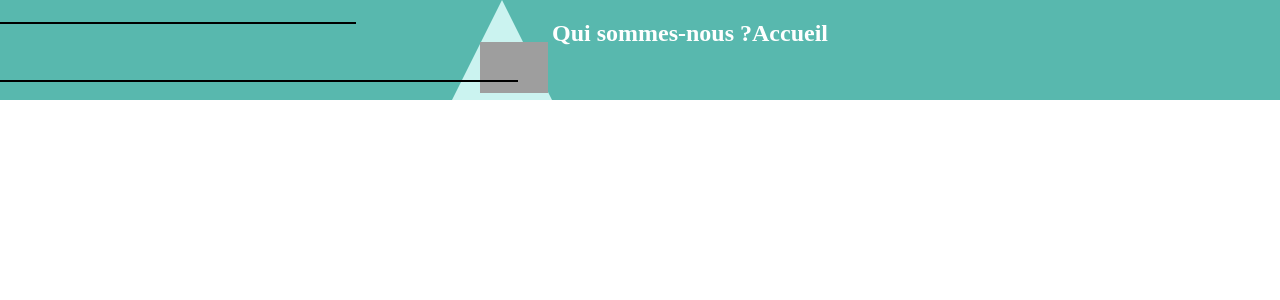
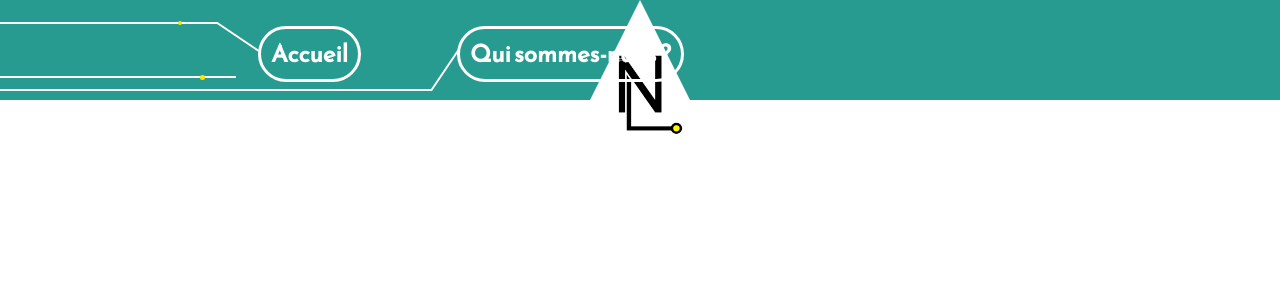
Before and after one commit to siralex214/tram_reseaux, a PHP site: page /base/index.php in a window 1280 px wide. Shown: the top 300 px of the page. Run offline with PHP 8.4, Linux system fonts and the light colour scheme; grey boxes are pictures that could not be loaded.

Commit message:
navbar V2

```diff
--- a/assets/style/style.css
+++ b/assets/style/style.css
@@ -1,15 +1,23 @@
+
 body{
     margin: 0%;
 }
 
+/* HEADER */
+header {
+    font-family: 'Reem Kufi', sans-serif;
+
+}
 #nav{
     width: 100%;
     height: 100px;
-    background-color: #58b8ae;
+    background-color: #279b8f;
     display: flex;
     justify-content: center;
     position: relative;
     color: white;
+    border: none;
+
 }
 
 #triangle{
@@ -17,27 +25,147 @@ body{
     height: 0;
     border-left: 50px solid transparent;
     border-right: 50px solid transparent;
-    border-bottom: 100px solid #cbf3f0;
+    border-bottom: 100px solid #ffffff;
     position: relative;
 }
 #logo{
     position: absolute;
-    top: 42px;
+    top: 55px;
     right: -46px;
 }
 #ligne1{
-    background-color: black;
+    background-color: rgb(255, 255, 255);
     width: 520px;
     height: 2px;
     position: absolute;
     top: 22px;
-    left: -164px;
+    left: -302px;
 }
 #ligne2{
-    background-color: black;
+    background-color: rgb(255, 255, 255);
     width: 520px;
     height: 2px;
     position: absolute;
-    top: 80px;
-    left: -2px;
+    top: 89px;
+    left: -89px;
 }
+#ligne3{
+    background-color: rgb(255 255 255);
+    width: 520px;
+    height: 2px;
+    position: absolute;
+    top: 76px;
+    left: -284px;
+}
+#accueil{
+    position: absolute;
+    top: 6px;
+    left: 258px;
+    color: white;
+    border: 3px solid white;
+    border-radius: 30px;
+    padding: 7px 10px 7px 10px;
+}
+#quisommesnous{
+    position: absolute;
+    top: 6px;
+    left: 457px;
+    color: white;
+    border: 3px solid white;
+    border-radius: 30px;
+    padding: 7px 10px 7px 10px;
+}
+  #tourne {
+    transform: rotate(34deg);
+    width: 50px;
+    height: 2px;
+    background-color: rgb(255, 255, 255);
+    position: absolute;
+    top: 36px;
+    left: 213px;
+  }
+
+  #tourner {
+    transform: rotate(124deg);
+    width: 50px;
+    height: 2px;
+    background-color: rgb(255 255 255);
+    position: absolute;
+    top: 69px;
+    left: 420px;
+  }
+
+  /* ANIMATIONS LIGNE */
+
+  @-webkit-keyframes pointLumineux {
+    0% {
+      left: 0%;
+    }
+    50% {
+      left: 13.9%;
+    }
+    80% {
+        left:16%;
+        bottom:10%;
+    }
+    100% {
+        left: 10px;
+
+    }
+  }
+
+  #point_lumineux {
+    background-color: rgb(255, 230, 0);
+    position: relative;
+    border-radius: 100%;
+    width: 4px;
+    height: 4px;
+    position: absolute;
+    top: 21px;
+    left: 420px;
+    -webkit-animation-name: pointLumineux;
+    -webkit-animation-duration: 5s;
+    -webkit-animation-iteration-count: infinite;
+    -moz-animation-name: pointLumineux;
+    -moz-animation-duration: 5s;
+    -moz-animation-iteration-count: infinite;
+    animation-name: pointLumineux;
+    animation-duration: 8s;
+    animation-iteration-count: infinite;
+  }
+
+  @-webkit-keyframes pointLumineux2 {
+    0% {
+      left: 0%;
+    }
+    50% {
+      left: 13.9%;
+    }
+    80% {
+        left:16%;
+        bottom:10%;
+    }
+    100% {
+        left: 10px;
+
+    }
+  }
+  #point_lumineux2 {
+    background-color: rgb(255, 230, 0);
+    position: relative;
+    border-radius: 100%;
+    width: 5px;
+    height: 5px;
+    position: absolute;
+    top: 75px;
+    left: 420px;
+    -webkit-animation-name: pointLumineux2;
+    -webkit-animation-duration: 5s;
+    -webkit-animation-iteration-count: infinite;
+    -moz-animation-name: pointLumineux2;
+    -moz-animation-duration: 5s;
+    -moz-animation-iteration-count: infinite;
+    animation-name: pointLumineux2;
+    animation-duration: 10s;
+    animation-iteration-count: infinite;
+  }
--- a/base/index.php
+++ /dev/null
@@ -1,25 +0,0 @@
-<?php
-?>
-
-<!doctype html>
-<html lang="fr">
-
-<head>
-    <meta charset="UTF-8">
-    <meta name="viewport" content="width=device-width, user-scalable=no, initial-scale=1.0, maximum-scale=1.0, minimum-scale=1.0">
-    <link rel="stylesheet" href="../assets/style/style.css">
-    <meta http-equiv="X-UA-Compatible" content="ie=edge">
-    <title> NOVALINK | Page d'accueil |</title>
-</head>
-
-<body>
-    <?php include_once "../inclu/header.php" ?>
-
-    <main>
-
-    </main>
-    <?php include_once "../inclu/footer.php" ?>
-
-</body>
-
-</html>
--- a/inclu/header.php
+++ b/inclu/header.php
@@ -1,14 +1,34 @@
 <header>
+
     <div id="nav">
+
         <div id="triangle">
-            <img src="../style/logo_novalink.png" id="logo" alt="" width="68px">
+            <img src="./assets/img/logo_novalink.png" id="logo" alt="" width="68px">
         </div>
-        <div id="ligne1">
-        </div>
-        <h2>Qui sommes-nous ?</h2>
-        <div id="ligne2">
 
-        </div>
-        <h2>Accueil</h2>
+        <div id="ligne1"></div>
+        <div id="ligne2"></div>
+        <div id="ligne3"></div>
+        <div id="ligne4"></div>
+
+        <div id="rond1"></div>
+        <div id="cercle1"></div>
+
     </div>
+
+    <h2 id="quisommesnous">Qui sommes-nous ?</h2>
+    <h2 id="accueil">Accueil</h2>
+
+    <div id="tourne"></div>
+    <div id="tourner"></div>
+
+    <div id="point_lumineux">
+        <p>&nbsp;</p>
+    </div>
+    <div id="point_lumineux2">
+        <p>&nbsp;</p>
+    </div>
+
+    </div>
+
 </header>
--- /dev/null
+++ b/index.php
@@ -0,0 +1,27 @@
+<?php
+?>
+
+<!doctype html>
+<html lang="fr">
+
+<head>
+    <meta charset="UTF-8">
+    <meta name="viewport" content="width=device-width, user-scalable=no, initial-scale=1.0, maximum-scale=1.0, minimum-scale=1.0">
+    <link rel="stylesheet" href="./assets/style/style.css">
+    <meta http-equiv="X-UA-Compatible" content="ie=edge">
+    <link rel="preconnect" href="https://fonts.googleapis.com">
+    <link rel="preconnect" href="https://fonts.gstatic.com" crossorigin>
+    <link href="https://fonts.googleapis.com/css2?family=Reem+Kufi&display=swap" rel="stylesheet">
+    <title> NOVALINK | Page d'accueil |</title>
+</head>
+
+<body>
+    <?php include_once "./inclu/header.php" ?>
+    <main>
+
+    </main>
+    <?php include_once "./inclu/footer.php" ?>
+
+</body>
+
+</html>
```
